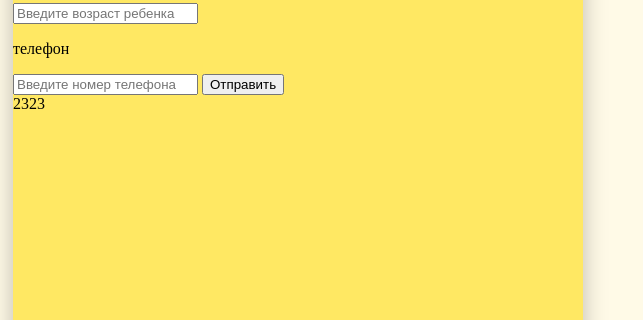
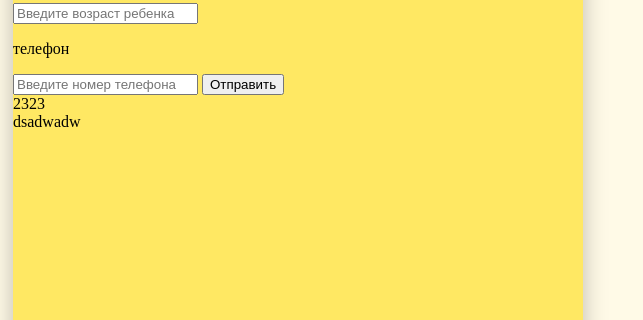
Before and after one commit to Rartas-Nikita/Pizda, a plain HTML site: page index.html in a window 1280 px wide. Shown: the part 1499-1819 px from the top of the page, 637-1280 px from the left. Drawn offline with Linux system fonts and the light colour scheme.

Commit message:
one more

```diff
--- a/index.html
+++ b/index.html
@@ -107,6 +107,7 @@
                     <div class="test4">2323</div>
                     <div class="test1000000000"></div>
                     <div class="tedtasgsdg"></div>
+                    <div class="sduhdshuds">dsadwadw</div>
                 </div>
             </div>
         </div>
```
